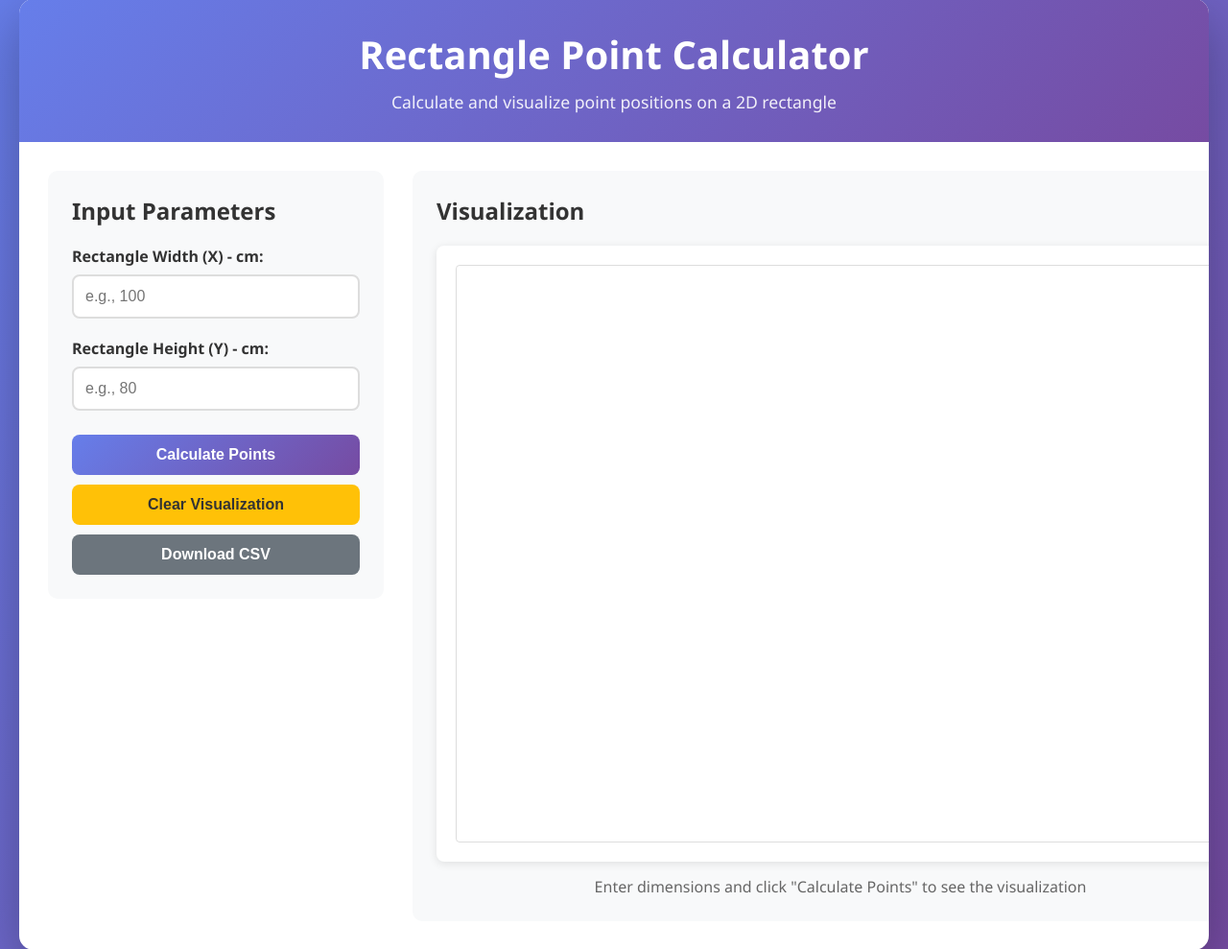
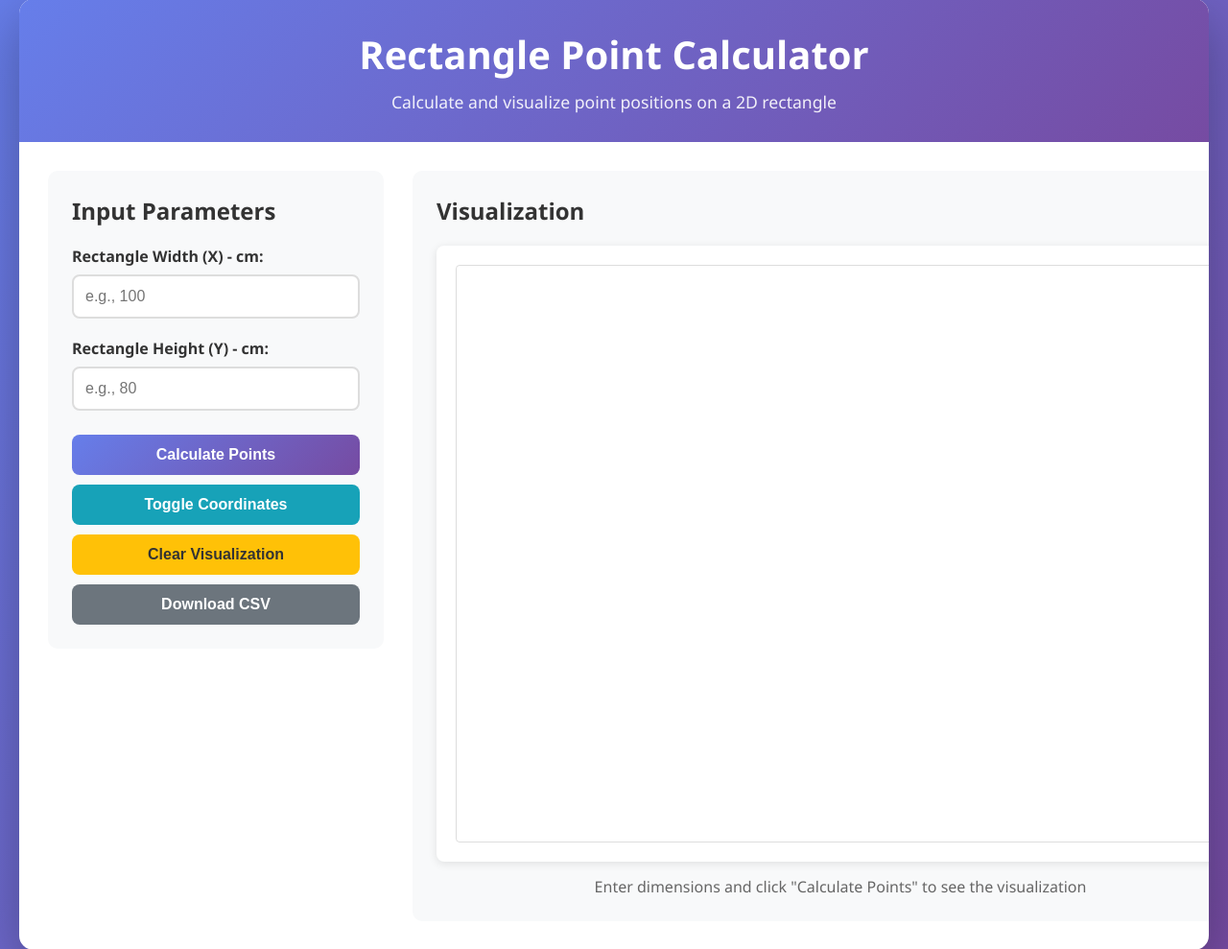
Before and after one commit to PierreExeter/capitons-matelas, a Flask app: page / in a window 1280 px wide. Shown: the part 21-1010 px from the top of the page at 96% size. Run offline with Flask 3, Linux system fonts and the light colour scheme.

Commit message:
added button to toggle coordinates

```diff
--- a/templates/index.html
+++ b/templates/index.html
@@ -138,6 +138,17 @@
             box-shadow: 0 5px 15px rgba(255, 193, 7, 0.4);
         }
 
+        .btn-info {
+            background: #17a2b8;
+            color: white;
+        }
+
+        .btn-info:hover {
+            background: #138496;
+            transform: translateY(-2px);
+            box-shadow: 0 5px 15px rgba(23, 162, 184, 0.4);
+        }
+
         .visualization-panel {
             background: #f8f9fa;
             padding: 25px;
@@ -220,6 +231,7 @@
 
                     <div class="button-group">
                         <button type="submit" class="btn-primary">Calculate Points</button>
+                        <button type="button" id="toggleCoords" class="btn-info">Toggle Coordinates</button>
                         <button type="button" id="clearBtn" class="btn-warning">Clear Visualization</button>
                         <button type="button" id="downloadBtn" class="btn-secondary" disabled>Download CSV</button>
                     </div>
@@ -246,12 +258,14 @@
 
     <script>
         let currentData = null;
+        let showCoordinates = true;
 
         const form = document.getElementById('calculatorForm');
         const canvas = document.getElementById('canvas');
         const ctx = canvas.getContext('2d');
         const downloadBtn = document.getElementById('downloadBtn');
         const clearBtn = document.getElementById('clearBtn');
+        const toggleCoords = document.getElementById('toggleCoords');
         const errorMessage = document.getElementById('errorMessage');
         const infoBox = document.getElementById('infoBox');
 
@@ -321,7 +335,7 @@
         });
 
         clearBtn.addEventListener('click', () => {
-            // Clear the canvas
+            // Clear canvas
             ctx.clearRect(0, 0, canvas.width, canvas.height);
 
             // Hide info box
@@ -335,6 +349,16 @@
 
             // Hide any error messages
             hideError();
+        });
+
+        toggleCoords.addEventListener('click', () => {
+            showCoordinates = !showCoordinates;
+            toggleCoords.textContent = showCoordinates ? 'Hide Coordinates' : 'Show Coordinates';
+
+            // Re-visualize if data exists
+            if (currentData) {
+                visualizePoints(currentData);
+            }
         });
 
         function visualizePoints(data) {
@@ -383,7 +407,8 @@
                 ctx.arc(canvasX, canvasY, 4, 0, 2 * Math.PI);
                 ctx.fill();
 
-                // Draw coordinate label
+                // Draw coordinate label (only if showCoordinates is true)
+                if (showCoordinates) {
                     ctx.fillStyle = '#333';
                     ctx.font = '10px Arial';
                     const label = `(${px}, ${py})`;
@@ -402,6 +427,7 @@
                     }
 
                     ctx.fillText(label, labelX, labelY);
+                }
             });
 
             // Draw axis labels
```
Lines whose indentation alone changed are shown as unchanged.
